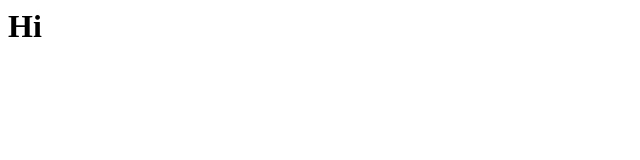
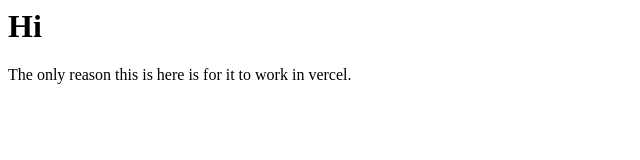
Before and after one commit to UltiRequiem/nodejs-expressjs-api-rest-platzi, a website: page ui/index.html in a window 1280 px wide. Shown: the whole page, without its empty margins (0-640 px from the left). Drawn offline with Linux system fonts and the light colour scheme.

Commit message:
:memo: Update readme

```diff
--- a/ui/index.html
+++ b/ui/index.html
@@ -1,5 +1,6 @@
 <html>
   <body>
     <h1>Hi</h1>
+    <p>The only reason this is here is for it to work in vercel.</p>
   </body>
 </html>
```
Also changed, not shown: readme.md.
